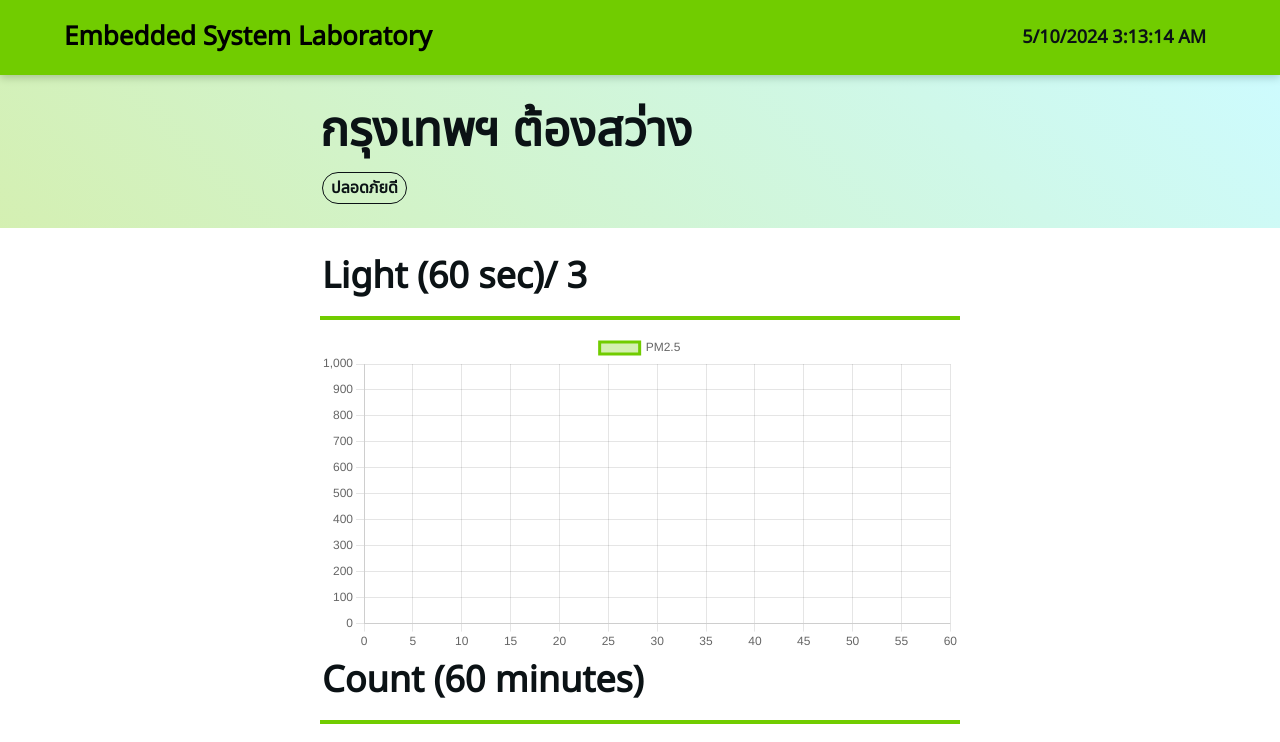
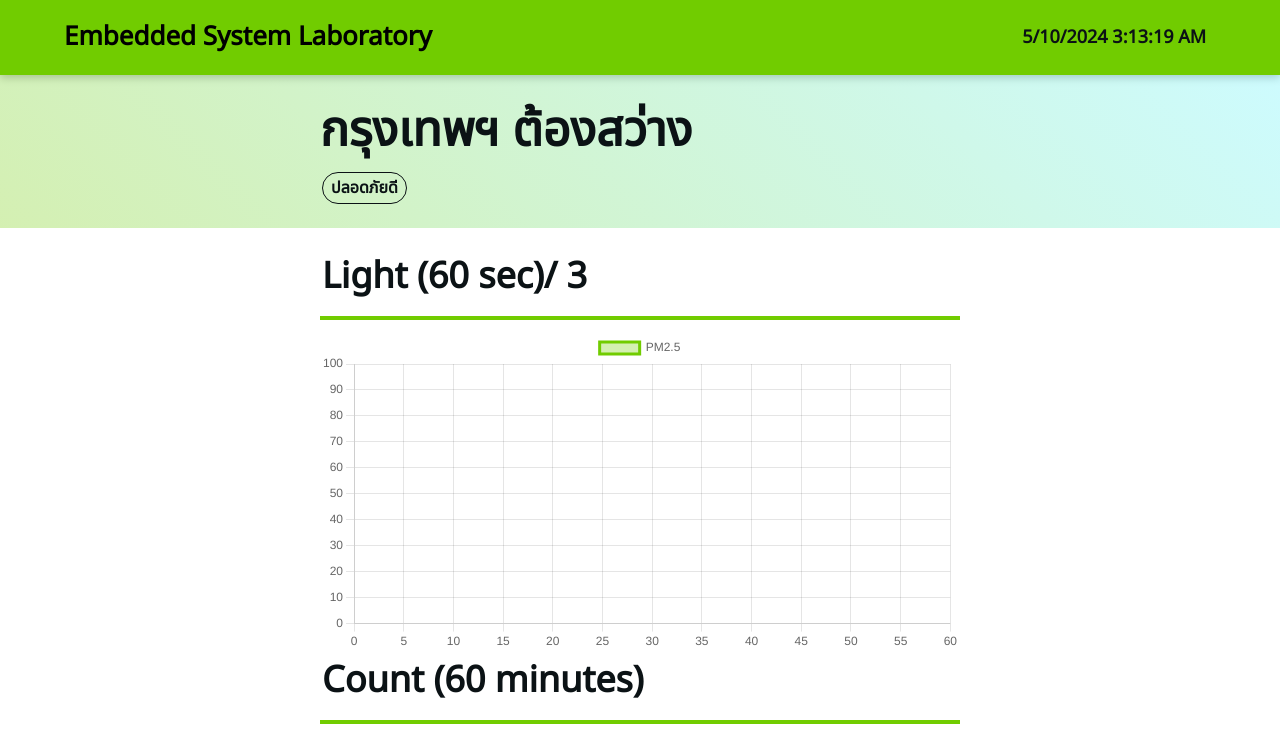
Before and after one commit to ThanakritW/EmbeddedSysLabFinalProject, a React (Create React App) app: page / in a window 1280 px wide. Shown: the top 742 px of the page. Built offline with nearby package versions, Linux system fonts and the light colour scheme; no server answers; the database is empty.

Commit message:
refactor: migrate navbar into component
Also make update time continuously.

```diff
--- a/src/App.js
+++ b/src/App.js
@@ -1,19 +1,13 @@
 import "./App.css";
 import { LightChart } from "./components/lightChart";
+import { Navbar } from "./components/navbar";
 import { PassageChart } from "./components/passageChart";
 
 function App() {
   const now = new Date();
   return (
     <div>
-      <div className="navbar">
-        <h1 className="navbar-title">Embedded System Laboratory</h1>
-        <div className="navbar-items">
-          <h1 className="navbar-item">
-            {now.toLocaleDateString()} {now.toLocaleTimeString()}
-          </h1>
-        </div>
-      </div>
+      <Navbar />
       <div className="banner">
         <h1 className="banner-title">กรุงเทพฯ ต้องสว่าง</h1>
         <div>
--- /dev/null
+++ b/src/components/currentTime.js
@@ -0,0 +1,13 @@
+import { useEffect, useState } from "react"
+
+export function CurrentTime() {
+    const [time, setTime] = useState(new Date());
+    useEffect(() => {
+        setInterval(() => setTime(new Date()), 1000);
+    }, [])
+    return (
+        <h1 className="navbar-item">
+            {time.toLocaleDateString()} {time.toLocaleTimeString()}
+        </h1>
+    );
+}
--- a/src/components/lightChart.js
+++ b/src/components/lightChart.js
@@ -6,27 +6,13 @@ const lineOptions = {
   scales: {
     y: {
       min: 0,
-      max: 1000,
+      max: 100,
     },
   },
 };
 
 const rawData = {
-  labels: [
-    "0",
-    "5",
-    "10",
-    "15",
-    "20",
-    "25",
-    "30",
-    "35",
-    "40",
-    "45",
-    "50",
-    "55",
-    "60",
-  ],
+  labels: ["0", "5", "10", "15", "20", "25", "30", "35", "40", "45", "50", "55", "60"],
   datasets: [
     {
       label: "PM2.5",
--- /dev/null
+++ b/src/components/navbar.js
@@ -0,0 +1,13 @@
+import { CurrentTime } from "./currentTime";
+
+
+export function Navbar() {
+    return (
+        <div className="navbar">
+            <h1 className="navbar-title">Embedded System Laboratory</h1>
+            <div className="navbar-items">
+                <CurrentTime />
+            </div>
+        </div>
+    );
+}
```
